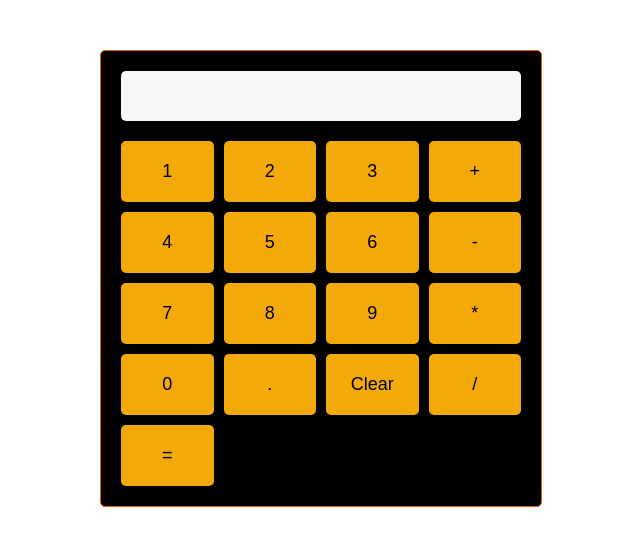
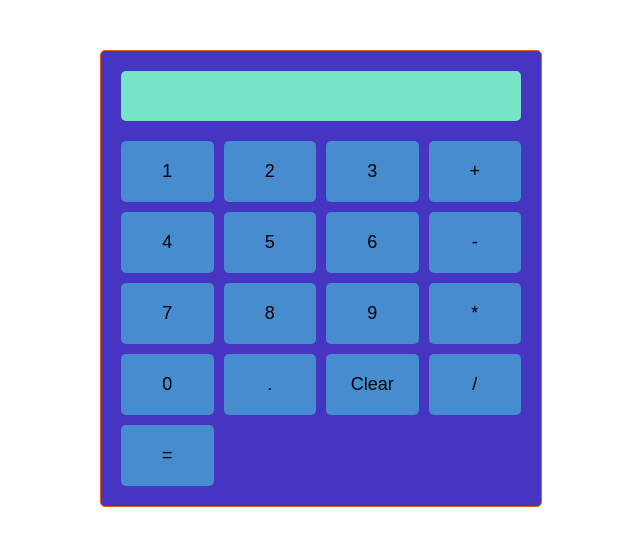
Before and after one commit to Saravjeet0806/calculator-app-reactjs, a React (Create React App) app: page / in a window 1280 px wide. Shown: the top 546 px of the page, without its empty margins (319-959 px from the left). Built offline with nearby package versions, Linux system fonts and the light colour scheme.

Commit message:
changed colors

```diff
--- a/src/Calculator.css
+++ b/src/Calculator.css
@@ -3,12 +3,12 @@
     margin: 50px auto;
     padding: 20px;
     border: 1px solid rgb(226, 96, 9);
-    background-color: rgb(1, 1, 1);
+    background-color: #4535C1;
     border-radius: 5px;
     text-align: center;
 }
 .display{
-    background-color: rgb(247, 247, 247);
+    background-color: #77E4C8;
     padding: 20px;
     margin-bottom: 20px;
     border-radius: 5px;
@@ -29,7 +29,7 @@ button{
     padding: 20px;
     font-size: 18px;
     cursor: pointer;
-    background-color: rgb(243, 169, 10);
+    background-color: #478CCF;
     border: none;
     border-radius: 5px;
 }
```
